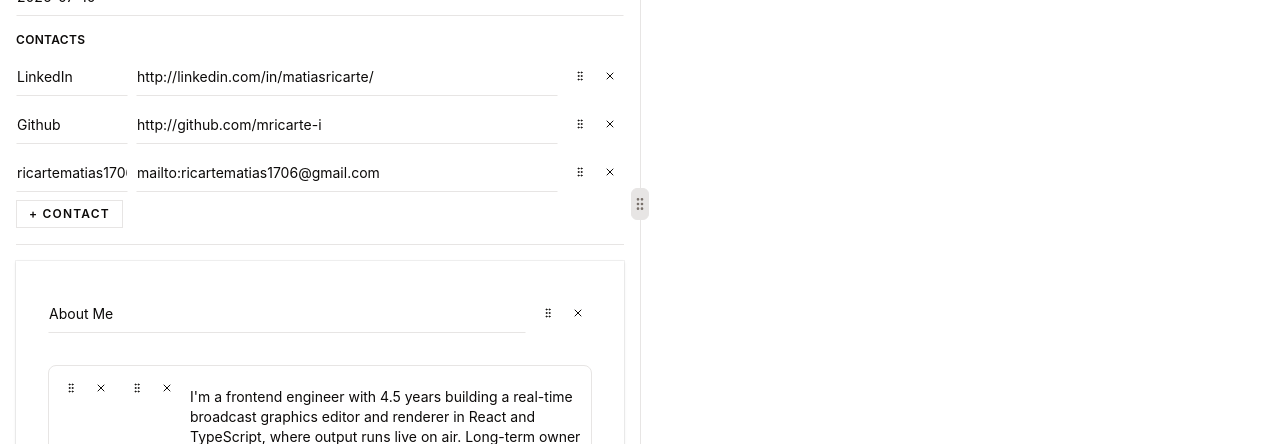
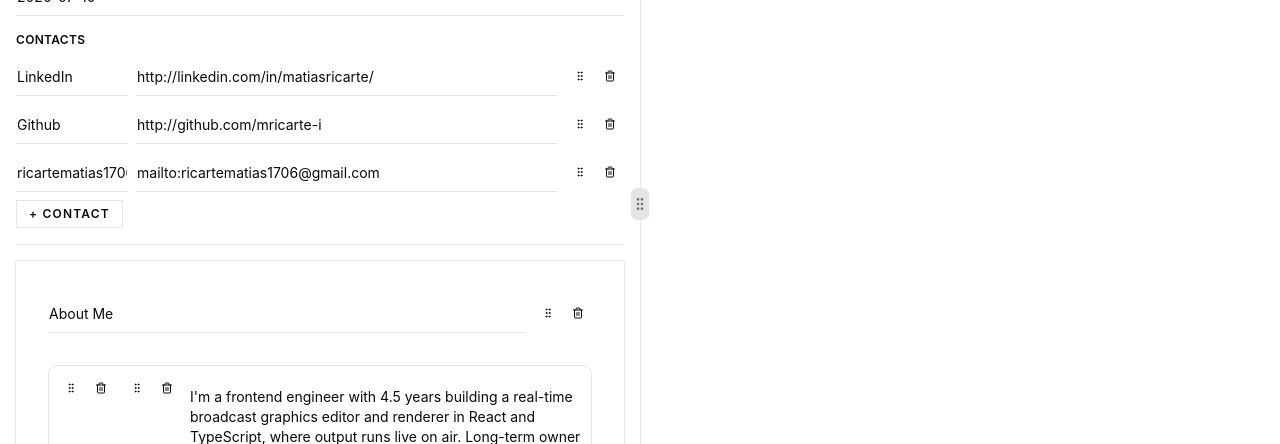
Before and after one commit to mricarte-i/cv-maker, a React (Vite) app: page / in a window 1280 px wide. Shown: the part 196-640 px from the top of the page. Built offline with nearby package versions, Linux system fonts and the light colour scheme.

Commit message:
update progress + trash icon

```diff
--- a/src/ui/BlockEditor.tsx
+++ b/src/ui/BlockEditor.tsx
@@ -4,7 +4,7 @@ import type { Block } from "../schema/cv";
 import type { ListRef } from "../state/navigate";
 import { useDispatch } from "./dispatch";
 import { DragHandle, RowControls, SortableList } from "./Sortable";
-import { X } from "lucide-react";
+import { Trash, X } from "lucide-react";
 
 function BulletsEditor({
   block,
@@ -40,7 +40,7 @@ function BulletsEditor({
               aria-label="remove"
               onClick={() => dispatch({ type: "list/remove", list, index: i })}
             >
-              <X />
+              <Trash />
             </Button>
           </div>
         )}
--- a/src/ui/Sortable.tsx
+++ b/src/ui/Sortable.tsx
@@ -22,7 +22,7 @@ import { useDispatch } from "./dispatch";
 import { cn } from "@/lib/utils";
 import { createContext, useContext } from "react";
 import { Button } from "@/components/ui/button";
-import { GripVertical, X } from "lucide-react";
+import { GripVertical, Trash, X } from "lucide-react";
 
 type Sortable = ReturnType<typeof useSortable>;
 
@@ -148,7 +148,7 @@ export function RowControls({ list, index }: { list: ListRef; index: number }) {
         aria-label="remove"
         onClick={() => dispatch({ type: "list/remove", list, index })}
       >
-        <X />
+        <Trash />
       </Button>
     </div>
   );
```
Also changed, not shown: .agents/progress.md.
